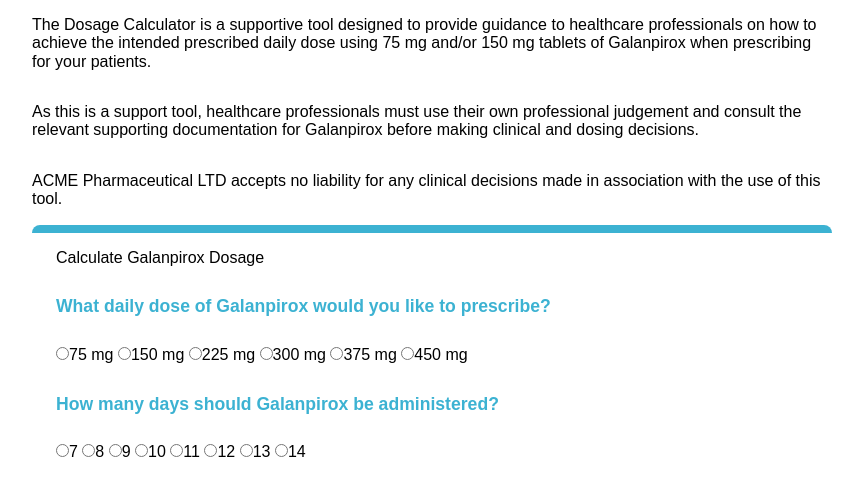
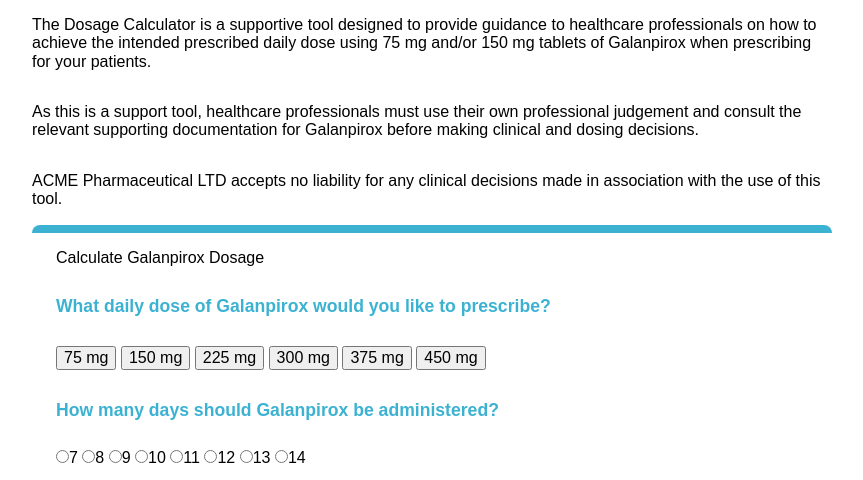
Before and after one commit to Babyoilrig/vhTechnicalTest, a plain HTML site: page index.html in a window 1280 px wide. Shown: the part 312-792 px from the top of the page, without its empty margins (208-1071 px from the left). Drawn offline with Linux system fonts and the light colour scheme; a web font is replaced by a local one.

Commit message:
Changing the daily dosage radio buttons to ordinary buttons

```diff
--- a/index.html
+++ b/index.html
@@ -33,12 +33,12 @@
       <h5 class="heading-dose2">What daily dose of Galanpirox would you like to prescribe?</h5>
 
       <div class="button-wrapper">
-        <label><input type="radio" name="dailyDosages" value="75">75 mg</label>
-        <label><input type="radio" name="dailyDosages" value="150">150 mg</label>
-        <label><input type="radio" name="dailyDosages" value="225">225 mg</label>
-        <label><input type="radio" name="dailyDosages" value="300">300 mg</label>
-        <label><input type="radio" name="dailyDosages" value="375">375 mg</label>
-        <label><input type="radio" name="dailyDosages" value="450">450 mg</label>
+        <button name="dailyDosages" value="75">75 mg</button>
+        <button name="dailyDosages" value="150">150 mg</button>
+        <button name="dailyDosages" value="225">225 mg</button>
+        <button name="dailyDosages" value="300">300 mg</button>
+        <button name="dailyDosages" value="375">375 mg</button>
+        <button name="dailyDosages" value="450">450 mg</button>
       </div>
 
       <h5 class="heading-administered">How many days should Galanpirox be administered?</h5>
```
